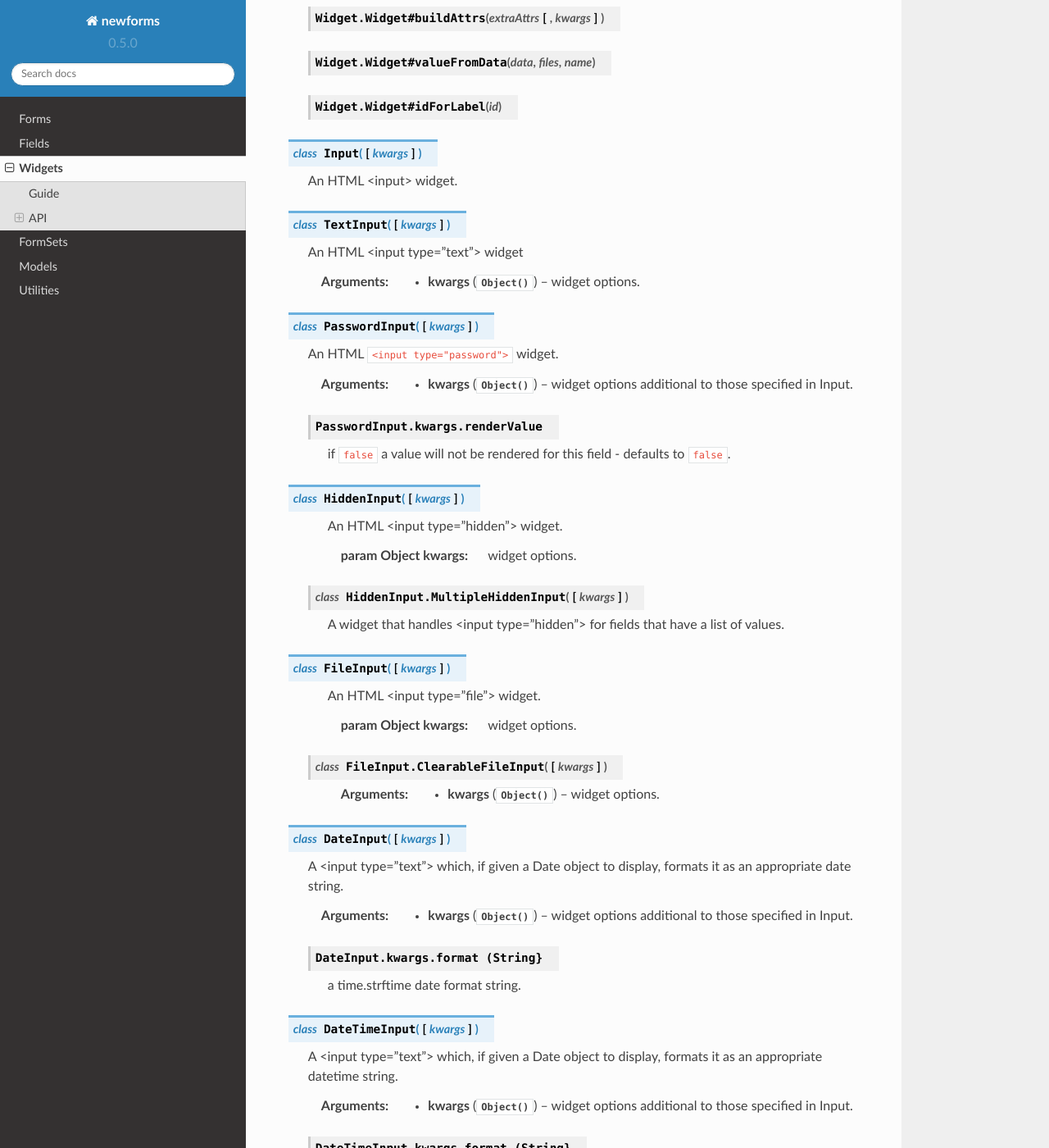
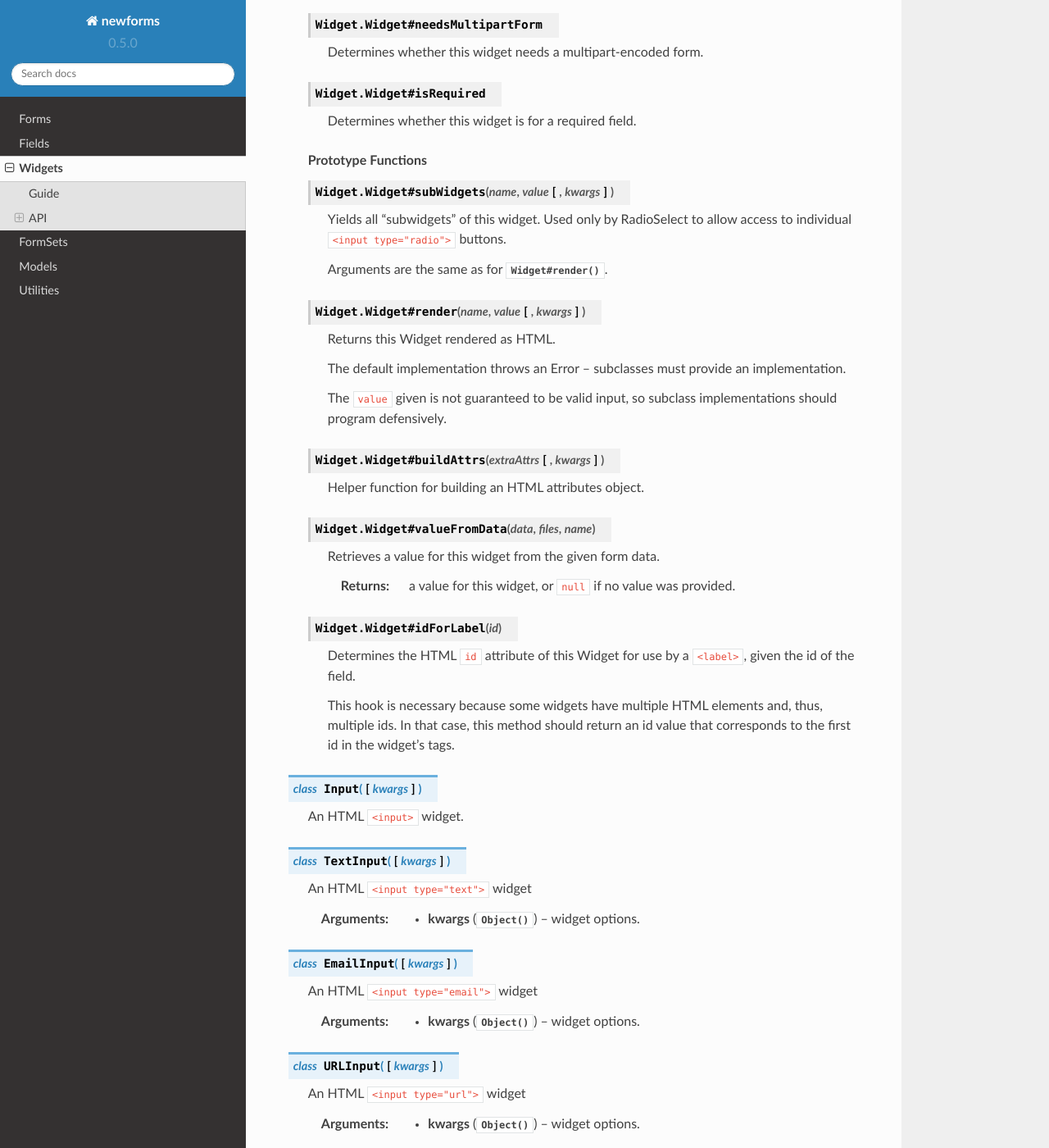
Before and after one commit to insin/newforms, a Sphinx documentation site: the page built from docs/widgets.rst, in a window 1280 px wide and 1400 px high, scrolled down 1069 px. Shown: the whole window at 82% size. Built offline with Sphinx 7.4.7 and the Read the Docs theme 2.0.0, drawn with Linux system fonts in a browser that asks for light colours; some of the changed text lies outside the part shown.

Commit message:
Updated Widget API docs

```diff
--- a/docs/widgets.rst
+++ b/docs/widgets.rst
@@ -12,6 +12,15 @@ API
 
 .. js:class:: SubWidget(parentWidget, name, value[, kwargs])
 
+   Some widgets are made of multiple HTML elements -- namely,
+   :js:class:`RadioSelect`. This represents the "inner" HTML element of a widget.
+
+   **Prototype Functions**
+
+   .. js:function:: SubWidget#render()
+
+      Calls the parent widget's render function with this Subwidget's details.
+
 .. js:class:: Widget([kwargs])
 
    An HTML form widget.
@@ -21,123 +30,130 @@ API
 
    :param Object kwargs: widget options.
 
-   .. js:attribute:: kwargs.attrs (Object)
+   .. js:attribute:: kwargs.attrs
 
       HTML attributes for the rendered widget.
+
+      :type: Object
 
    **Instance Properties**
 
    .. js:attribute:: widget.attrs
 
+      Base HTML attributes for the rendered widget.
+
    **Prototype Properties**
 
    .. js:attribute:: Widget#isHidden
 
+       Determines whether this corresponds to an ``<input type="hidden">``.
+
    .. js:attribute:: Widget#needsMultipartForm
 
+      Determines whether this widget needs a multipart-encoded form.
+
    .. js:attribute:: Widget#isRequired
+
+      Determines whether this widget is for a required field.
 
    **Prototype Functions**
 
    .. js:function:: Widget#subWidgets(name, value[, kwargs])
 
+      Yields all "subwidgets" of this widget. Used only by RadioSelect to
+      allow access to individual ``<input type="radio">`` buttons.
+
+      Arguments are the same as for :js:func:`Widget#render`.
+
    .. js:function:: Widget#render(name, value[, kwargs])
+
+      Returns this Widget rendered as HTML.
+
+      The default implementation throws an Error -- subclasses must provide an
+      implementation.
+
+      The ``value`` given is not guaranteed to be valid input, so subclass
+      implementations should program defensively.
 
    .. js:function:: Widget#buildAttrs(extraAttrs[, kwargs])
 
+      Helper function for building an HTML attributes object.
+
    .. js:function:: Widget#valueFromData(data, files, name)
+
+      Retrieves a value for this widget from the given form data.
+
+      :returns: a value for this widget, or ``null`` if no value was provided.
 
    .. js:function:: Widget#idForLabel(id)
 
+      Determines the HTML ``id`` attribute of this Widget for use by a
+      ``<label>``, given the id of the field.
+
+      This hook is necessary because some widgets have multiple HTML elements
+      and, thus, multiple ids. In that case, this method should return an id
+      value that corresponds to the first id in the widget's tags.
+
 .. js:class:: Input([kwargs])
 
-   An HTML <input> widget.
+   An HTML ``<input>`` widget.
 
 .. js:class:: TextInput([kwargs])
 
-   An HTML <input type="text"> widget
+   An HTML ``<input type="text">`` widget
+
+   :param Object kwargs: widget options.
+
+.. js:class:: EmailInput([kwargs])
+
+   An HTML ``<input type="email">`` widget
+
+   :param Object kwargs: widget options.
+
+.. js:class:: URLInput([kwargs])
+
+   An HTML ``<input type="url">`` widget
 
    :param Object kwargs: widget options.
 
 .. js:class:: PasswordInput([kwargs])
 
-    An HTML ``<input type="password">`` widget.
+   An HTML ``<input type="password">`` widget.
 
-    :param Object kwargs:
-       widget options additional to those specified in Input.
+   :param Object kwargs: widget options
 
-    .. js:attribute:: kwargs.renderValue (Boolean)
+   .. js:attribute:: kwargs.renderValue
 
-       if ``false`` a value will not be rendered for this field - defaults to
-       ``false``.
+      if ``false`` a value will not be rendered for this field -- defaults to
+      ``false``.
+
+      :type: Boolean
 
 .. js:class:: HiddenInput([kwargs])
 
-    An HTML <input type="hidden"> widget.
+   An HTML <input type="hidden"> widget.
 
-    :param Object kwargs: widget options.
+   :param Object kwargs: widget options.
 
-   .. js:class:: MultipleHiddenInput([kwargs])
+.. js:class:: MultipleHiddenInput([kwargs])
 
-      A widget that handles <input type="hidden"> for fields that have a list
-      of values.
+   A widget that handles ``<input type="hidden">`` for fields that have a list
+   of values.
+
+   :param Object kwargs: widget options.
 
 .. js:class:: FileInput([kwargs])
 
-    An HTML <input type="file"> widget.
+   An HTML ``<input type="file">`` widget.
 
-    :param Object kwargs: widget options.
+   :param Object kwargs: widget options.
 
-   .. js:class:: ClearableFileInput([kwargs])
+.. js:class:: ClearableFileInput([kwargs])
 
-      :param Object kwargs: widget options.
+   A file widget which also has a checkbox to indicate that the field should be
+   cleared.
 
-.. js:class:: DateInput([kwargs])
-
-   A <input type="text"> which, if given a Date object to display, formats it
-   as an appropriate date string.
-
-   :param Object kwargs:
-      widget options additional to those specified in Input.
-
-   .. js:attribute:: kwargs.format (String}
-
-      a time.strftime date format string.
-
-.. js:class:: DateTimeInput([kwargs])
-
-   A <input type="text"> which, if given a Date object to display, formats it
-   as an appropriate datetime string.
-
-   :param Object kwargs:
-      widget options additional to those specified in Input.
-
-   .. js:attribute:: kwargs.format (String}
-
-      a time.strftime datetime format string.
-
-.. js:class:: TimeInput([kwargs])
-
-   A <input type="text"> which, if given a Date object to display, formats it
-   as an appropriate time string.
-
-   :param Object kwargs:
-      widget options additional to those specified in Input.
-
-   .. js:attribute:: kwargs.format (String}
-
-      a time.strftime time format string.
-
-.. js:class:: CheckboxInput([kwargs])
-
-   An HTML ``<input type="checkbox">`` widget.
-
-   :param Object kwargs: widget options additional to those specified in Widget.
-
-   .. js:attribute:: kwargs.checkTest (Function)
-
-      a function which takes a value and returns ``true`` if the checkbox should
-      be checked for that value.
+   :param Object kwargs: widget options.
 
 .. js:class:: Textarea([kwargs])
 
@@ -145,47 +161,116 @@ API
 
    :param Object kwargs: widget options
 
-   Default rows and cols HTML attributes will be used if not provided.
+   Default ``rows`` and ``cols`` HTML attributes will be used if not provided.
+
+.. js:class:: DateInput([kwargs])
+
+   A <input type="text"> which, if given a Date object to display, formats it
+   as an appropriate date string.
+
+   :param Object kwargs: widget options
+
+   .. js:attribute:: kwargs.format
+
+      a `time.strftime() format string`_ for a date.
+
+      :type: String
+
+.. js:class:: DateTimeInput([kwargs])
+
+   A <input type="text"> which, if given a Date object to display, formats it
+   as an appropriate datetime string.
+
+   :param Object kwargs: widget options
+
+   .. js:attribute:: kwargs.format
+
+      a `time.strftime() format string`_ for a datetime.
+
+      :type: String
+
+.. js:class:: TimeInput([kwargs])
+
+   A <input type="text"> which, if given a Date object to display, formats it
+   as an appropriate time string.
+
+   :param Object kwargs: widget options
+
+   .. js:attribute:: kwargs.format
+
+      a `time.strftime() format string`_ for a time.
+
+      :type: String
+
+.. js:class:: CheckboxInput([kwargs])
+
+   An HTML ``<input type="checkbox">`` widget.
+
+   :param Object kwargs: widget options
+
+   .. js:attribute:: kwargs.checkTest
+
+      a function which takes a value and returns ``true`` if the checkbox should
+      be checked for that value.
+
+      :type: Function
 
 .. js:class:: Select([kwargs])
 
    An HTML ``<select>`` widget.
 
-   :param Object kwargs: widget options additional to those specified in Widget.
+   :param Object kwargs: widget options
 
-   .. js:attribute:: kwargs.choices (Array)
+   .. js:attribute:: kwargs.choices
 
-       choices to be used when rendering the widget, with each choice specified
-       as an Array in ``[value, text]`` format.
+      choices to be used when rendering the widget, with each choice specified
+      as an Array in ``[value, text]`` format -- defaults to ``[]``.
+
+      :type: Array
 
 .. js:class:: NullBooleanSelect([kwargs])
 
-   A ``<select>`` widget intended to be used with NullBooleanField.
+   A ``<select>`` widget intended to be used with :js:class:`NullBooleanField`.
 
-   :param Object kwargs:
-      widget options, as specified in Select. Any ``choices`` provided will
-      be overrridden with the specific choices this widget requires.
+   :param Object kwargs
+      widget options
+
+      Any ``choices`` provided will be overrridden with the specific choices
+      this widget requires.
 
 .. js:class:: SelectMultiple([kwargs])
 
    An HTML ``<select>`` widget which allows multiple selections.
 
-   :param Object kwargs: widget options, as specified in Select.
+   :param Object kwargs: widget options, as per :js:class:`Select`.
 
 .. js:class:: RadioSelect([kwargs])
 
    Renders a single select as a list of ``<input type="radio">`` elements.
 
-   :param Object kwargs:
-      widget options additional to those specified in Select.
+   :param Object kwargs: widget options
 
-   .. js:attribute:: kwargs.renderer (Function)
+   .. js:attribute:: kwargs.renderer
 
-       a custom RadioFieldRenderer constructor.
+      a custom :js:class:`RadioFieldRenderer` constructor.
+
+      :type: Function
+
+   **Prototype Functions**
+
+   .. js:function:: RadioSelect#getRenderer(name, value[, kwargs])
+
+      :returns: an instance of the renderer to be used to render this widget.
+
+   .. js:function:: RadioSelect#subWidgets(name, value[, kwargs])
+
+      :return:
+         a list of :js:class:`RadioInput` objects created by this widget's
+         renderer.
 
 .. js:class:: RadioFieldRenderer(name, value, attrs, choices)
 
-   An object used by RadioSelect to enable customisation of radio
+   An object used by :js:class:`RadioSelect` to enable customisation of radio
    widgets.
 
    :param String name: the field name.
@@ -197,7 +282,7 @@ API
 
 .. js:class:: RadioInput(name, value, attrs, choice, index)
 
-   An object used by RadioFieldRenderer that represents a single
+   An object used by :js:class:`RadioFieldRenderer` that represents a single
    ``<input type="radio">``.
 
    :param String name: the field name.
@@ -216,14 +301,31 @@ API
 
    :param Object kwargs: widget options, as specified in Select.
 
-.. js:class:: MultiWidget(widgets, [kwargs])
+.. js:class:: MultiWidget(widgets[, kwargs])
 
    A widget that is composed of multiple widgets.
 
-   You'll probably want to use this class with MultiValueField.
+   You'll probably want to use this class with :js:class:`MultiValueField`.
 
    :param Array widgets: the list of widgets composing this widget.
    :param Object kwargs: widget options.
+
+   **Prototype Functions**
+
+   .. js:function:: MultiWidget#formatOutput(renderedWidgets)
+
+      Creates an element containing a given list of rendered widgets.
+
+      This hook allows you to format the HTML design of the widgets, if needed
+      -- by default, they are wrapped in a ``<div>``.
+
+      :param Array renderedWidgets: a list of rendered widgets.
+
+   .. js:function:: MultiWidget#decompress(value)
+
+      Creates a list of decompressed values for the given compressed value.
+
+      Subclasses must implement this function.
 
 .. js:class:: SplitDateTimeWidget([kwargs])
 
@@ -231,9 +333,11 @@ API
 
    :param Object kwargs:
       widget optionsadditional to those specified in MultiWidget.
-   :param String [dateFormat]: a time.strftime date format string
-   :param String [timeFormat]: a time.strftime time format string
+   :param String [dateFormat]: a `time.strftime() format string`_ for a date.
+   :param String [timeFormat]: a `time.strftime() format string`_ for a time.
 
 .. js:class:: SplitHiddenDateTimeWidget([kwargs])
 
    Splits Date input into two ``<input type="hidden">`` elements.
+
+.. _`time.strftime() format string`: https://github.com/insin/isomorph#formatting-directives
```
